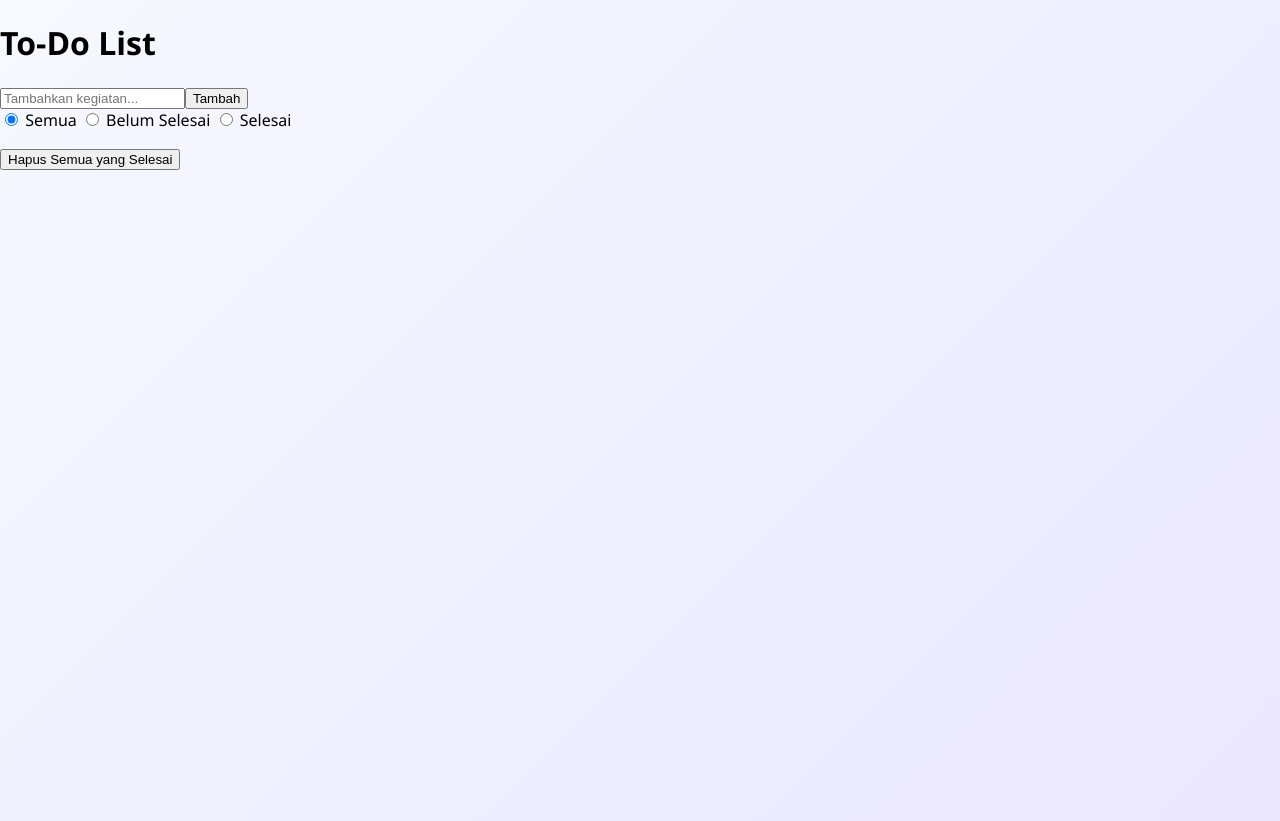
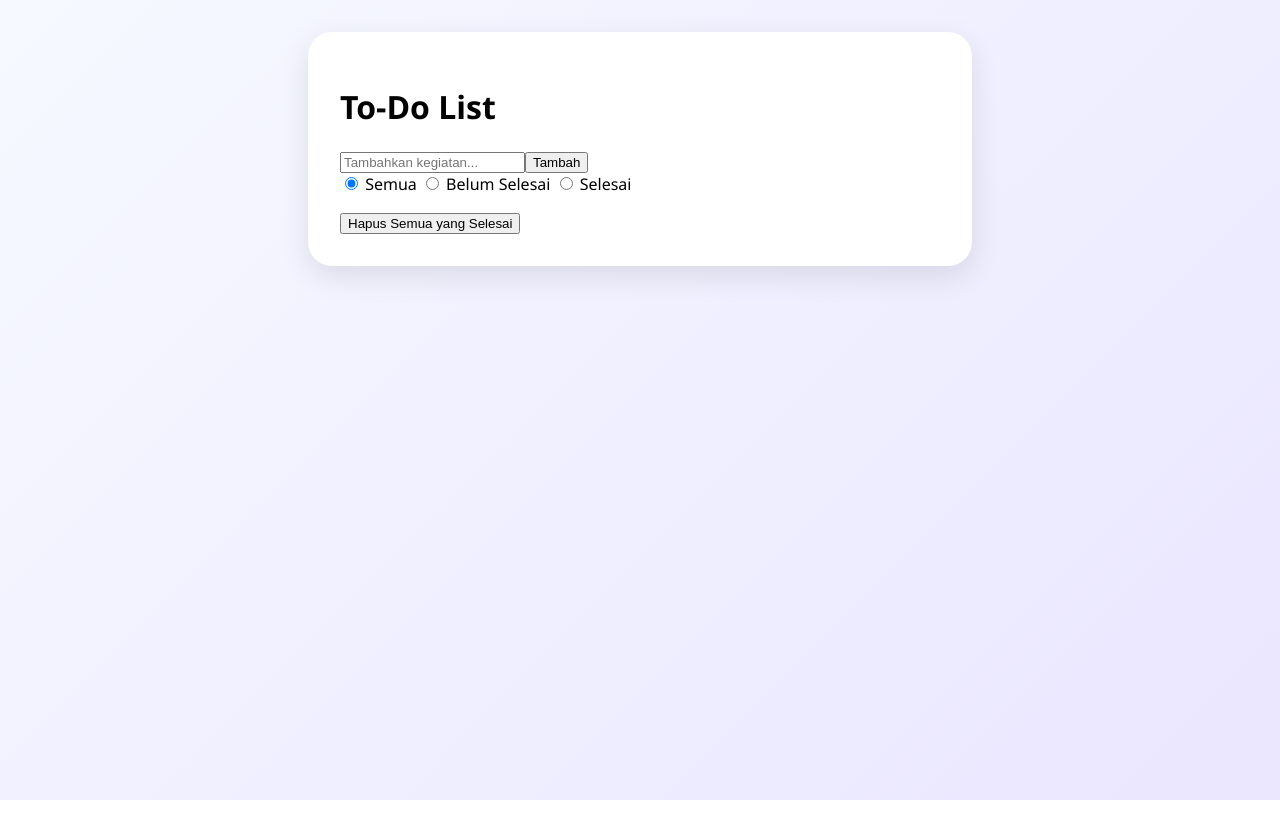
Before and after one commit to bintanghendriska/32-pbk-uts-233510676, a Vue app: page / in a window 1280 px wide. After the commit the page ends 800 px from the top, so only its background shows below. Built offline with nearby package versions, Linux system fonts and the light colour scheme.

Commit message:
menambahkan style pada container

```diff
--- a/src/App.vue
+++ b/src/App.vue
@@ -79,4 +79,25 @@ body {
   background: linear-gradient(135deg, #f6f9ff, #eae6ff);
   min-height: 100vh;
 }
+
+.app-container {
+  display: flex;
+  justify-content: center;
+  align-items: center;
+  padding: 2rem;
+}
+
+.todo-container {
+  background-color: #ffffff;
+  padding: 2rem;
+  border-radius: 1.5rem;
+  box-shadow: 0 10px 30px rgba(0, 0, 0, 0.1);
+  width: 100%;
+  max-width: 600px;
+  transition: box-shadow 0.3s ease;
+}
+
+.todo-container:hover {
+  box-shadow: 0 12px 40px rgba(0, 0, 0, 0.15);
+}
 </style>
```
